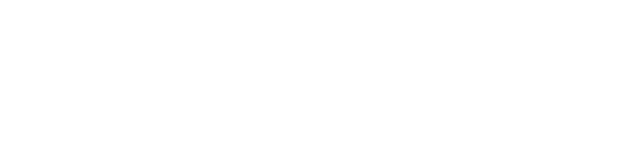
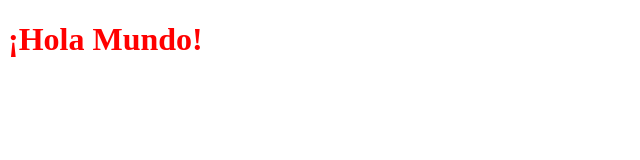
Before and after one commit to Gabriel-MG/first_aplication, a plain HTML site: page index.html in a window 1280 px wide. Shown: the whole page, without its empty margins (0-640 px from the left). Drawn offline with Linux system fonts and the light colour scheme.

Commit message:
Añadir estilos basicos

```diff
--- a/index.html
+++ b/index.html
@@ -3,10 +3,10 @@
 <head>
 	<meta charset="utf-8">
 	<meta http-equiv="X-UA-Compatible" content="IE=edge">
-	<title></title>
+	<title>Tropico</title>
 	<link rel="stylesheet" href="">
 </head>
 <body>
-
+	<h1 style="color: red">¡Hola Mundo!</h1>
 </body>
 </html>
```
